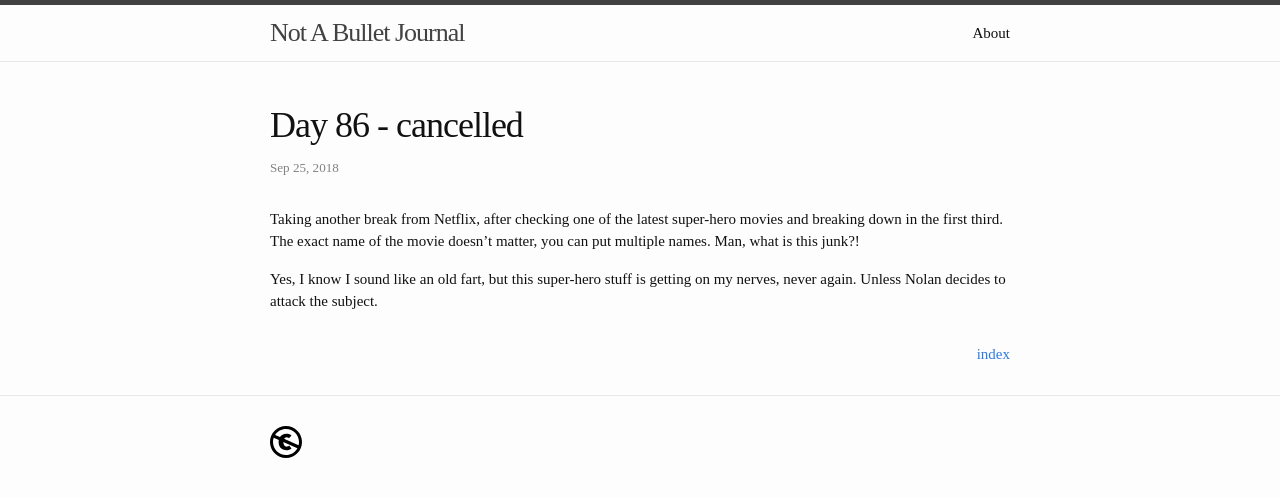
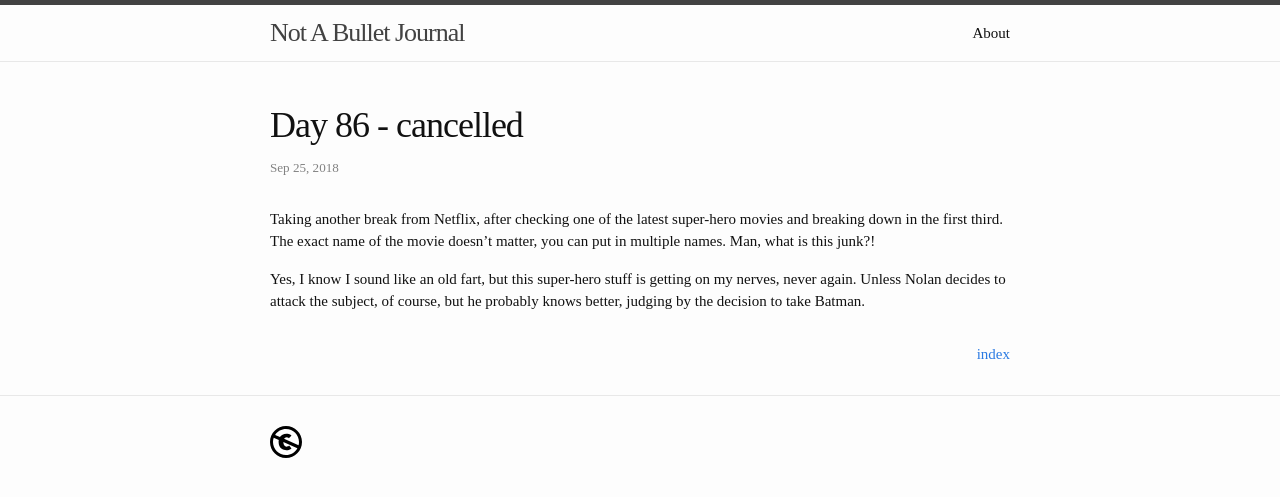
Before and after one commit to simonvaucher/simonvaucher.github.io, a Jekyll site: the page built from _posts/2018/2018-09/2018-09-25-day-86.md, in a window 1280 px wide. Shown: the top 497 px of the page. Built offline with Jekyll 4.4.1, drawn with Linux system fonts in a browser that asks for light colours; some web fonts are replaced.

Commit message:
typos fixes to day 86

```diff
--- a/_posts/2018/2018-09/2018-09-25-day-86.md
+++ b/_posts/2018/2018-09/2018-09-25-day-86.md
@@ -6,6 +6,6 @@ categories: blog
 tags: habits netflix
 ---
 
-Taking another break from Netflix, after checking one of the latest super-hero movies and breaking down in the first third. The exact name of the movie doesn't matter, you can put multiple names. Man, what is this junk?!
+Taking another break from Netflix, after checking one of the latest super-hero movies and breaking down in the first third. The exact name of the movie doesn't matter, you can put in multiple names. Man, what is this junk?!
 
-Yes, I know I sound like an old fart, but this super-hero stuff is getting on my nerves, never again. Unless Nolan decides to attack the subject.
+Yes, I know I sound like an old fart, but this super-hero stuff is getting on my nerves, never again. Unless Nolan decides to attack the subject, of course, but he probably knows better, judging by the decision to take Batman.
```
